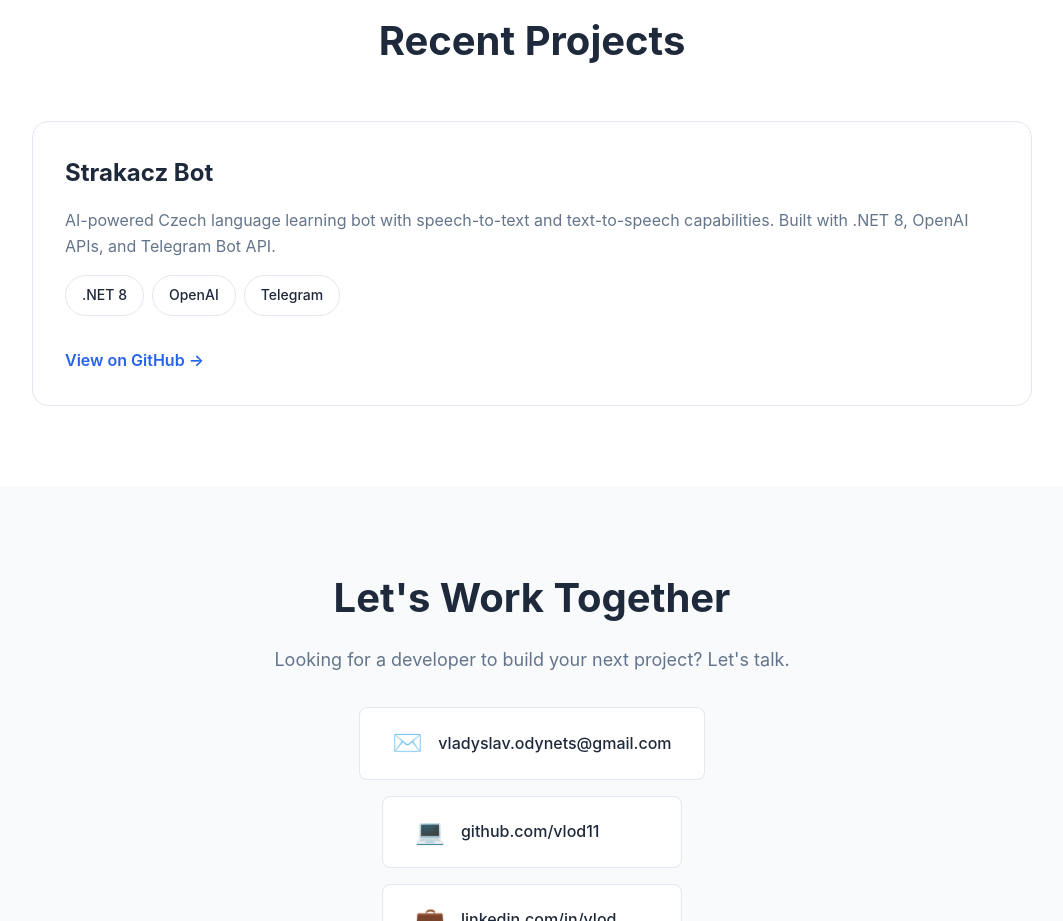
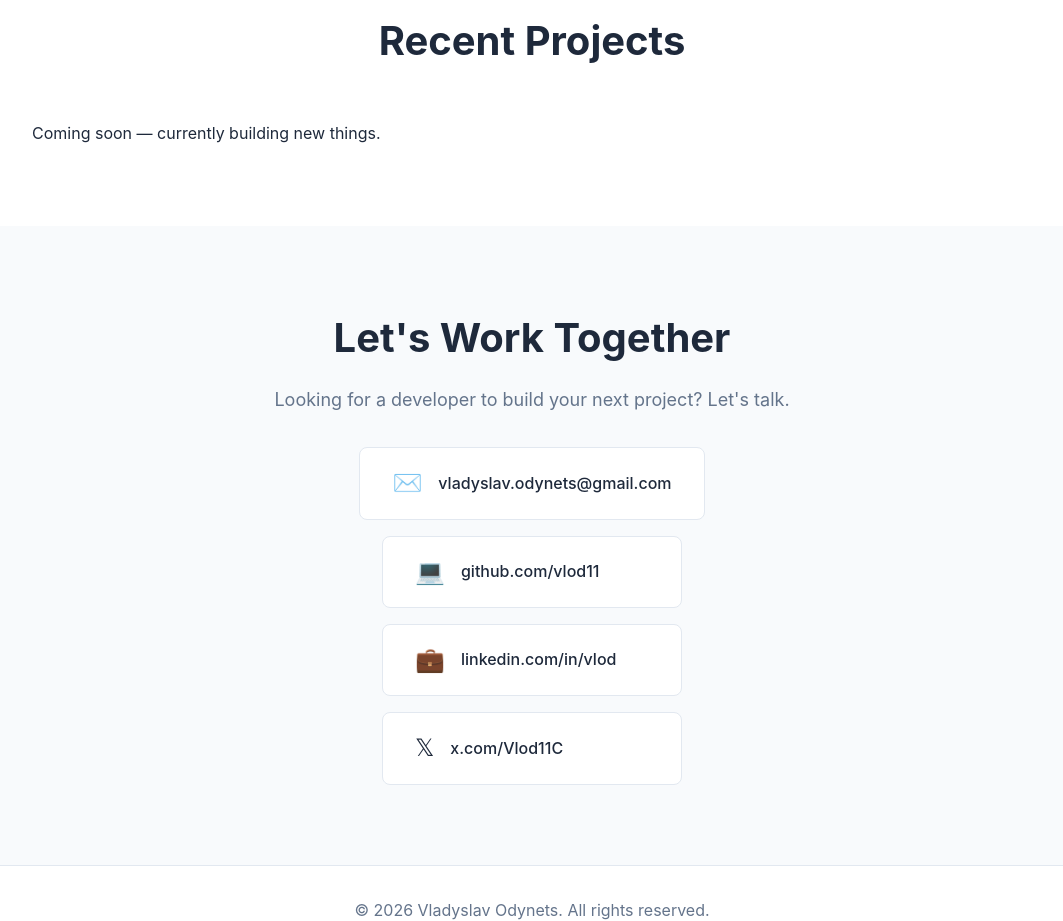
Before and after one commit to vlod11/vlod11.github.io, a plain HTML site: page index.html in a window 1280 px wide. Shown: the part 3360-4281 px from the top of the page, without its empty margins (108-1171 px from the left). Drawn offline with Linux system fonts and the light colour scheme.

Commit message:
Remove project references (repos now private)

```diff
--- a/index.html
+++ b/index.html
@@ -173,17 +173,7 @@
         <div class="container">
             <h2>Recent Projects</h2>
             <div class="projects-grid">
-                <div class="project-card">
-                    <h3>Strakacz Bot</h3>
-                    <p>AI-powered Czech language learning bot with speech-to-text and text-to-speech capabilities. Built with .NET 8, OpenAI APIs, and Telegram Bot API.</p>
-                    <div class="project-tags">
-                        <span class="tag">.NET 8</span>
-                        <span class="tag">OpenAI</span>
-                        <span class="tag">Telegram</span>
-                    </div>
-                    <a href="https://github.com/vlod11/strakacz-bot-v2" target="_blank" class="project-link">View on GitHub →</a>
-                </div>
-                <!-- Add more projects as you build them -->
+                <p>Coming soon — currently building new things.</p>
             </div>
         </div>
     </section>
```
